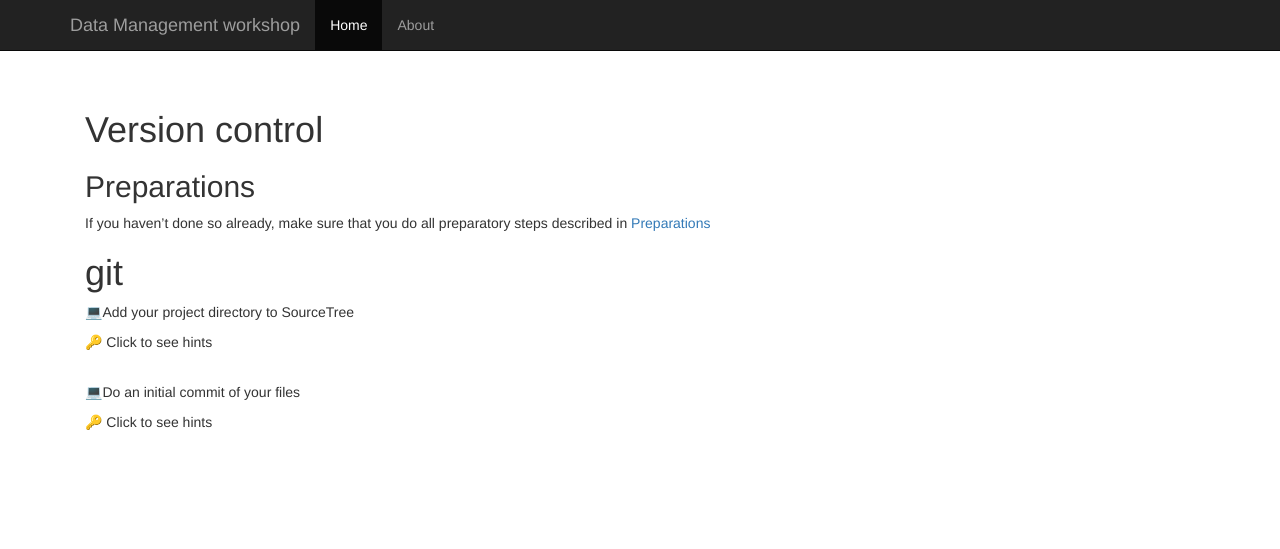
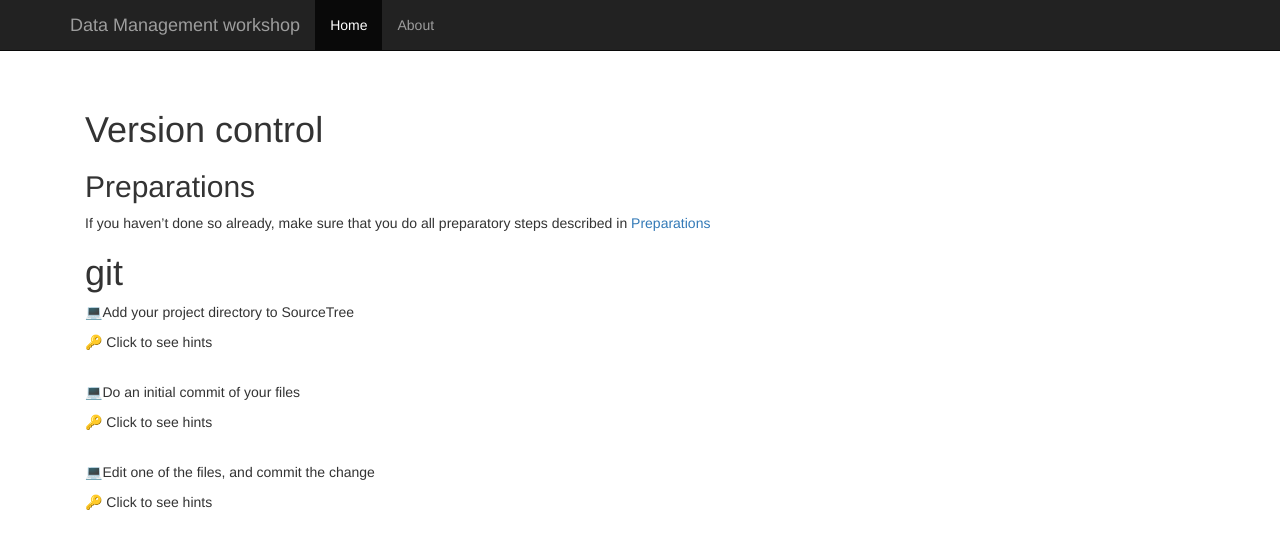
Before and after one commit to nicjar/DM_WS, a Jekyll site: the page built from exercises/2-git.md, in a window 1280 px wide. Shown: the top 549 px of the page. Built offline with Jekyll 4.4.1, drawn with Linux system fonts in a browser that asks for light colours; nearby versions of some CDN libraries; emoji names are drawn with the system emoji font.

Commit message:
Added a few exercises

```diff
--- a/exercises/2-git.md
+++ b/exercises/2-git.md
@@ -13,13 +13,32 @@ If you haven't done so already, make sure that you do all preparatory steps desc
 :computer:Add your project directory to SourceTree
 <details>
 <summary>:key: Click to see hints</summary>
-
+New -> Add existing local repository
+Select your folder
+Destination path: path to your directory (should be correct)
+Name: directory name (or what you want)
+Type: Git
+Leave 'Also create remote repository' **unchecked**
 </details>
 <br />
 
 :computer:Do an initial commit of your files
 <details>
 <summary>:key: Click to see hints</summary>
-
+Open your project repository in SourceTree
+Select the files listed under 'Unstaged files'
+Type an short and informative message in the commit message text field at the bottom, e.g. `Initial commit`
+Hit commit button
+(Expand the Branches tab on the left, and select the master branch to see what was committed)
 </details>
 <br />
+
+:computer:Edit one of the files, and commit the change
+<details>
+<summary>:key: Click to see hints</summary>
+Select the changed file listed under 'Unstaged files', and view the changes that has been made
+Type an short and informative message in the commit message text field at the bottom, e.g. `Added more information about this or that`
+Hit commit button
+(Expand the Branches tab on the left, and select the master branch to see what was committed)
+</details>
+<br />
```
